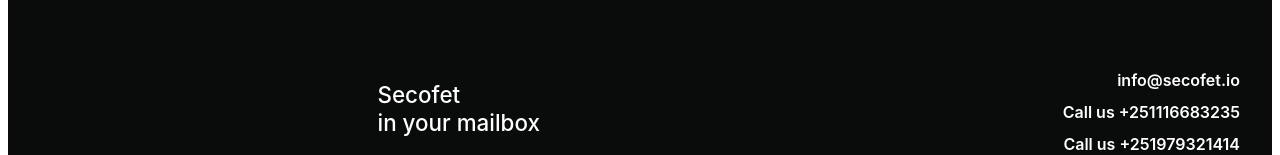
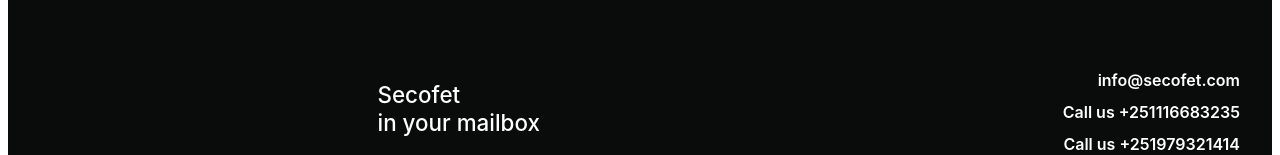
Before and after one commit to nahomaderie-stack/secofet-website-testing, a React (Vite) app in the folder secofet-home/: page / in a window 1280 px wide. Shown: the part 6124-6279 px from the top of the page. Built offline with nearby package versions, Linux system fonts and the light colour scheme.

Commit message:
Version-7 Updated: Minor edits

```diff
--- a/secofet-home/src/components/Footer.jsx
+++ b/secofet-home/src/components/Footer.jsx
@@ -151,7 +151,7 @@
           {/* Contact Email & Copyright */}
           <div className="footer-meta">
             <a href="mailto:info@secofet.com" className="footer-email">
-              info@secofet.io
+              info@secofet.com
             </a>
             <a href="tel:+251116683235" className="footer-email">
               Call us +251116683235
```
